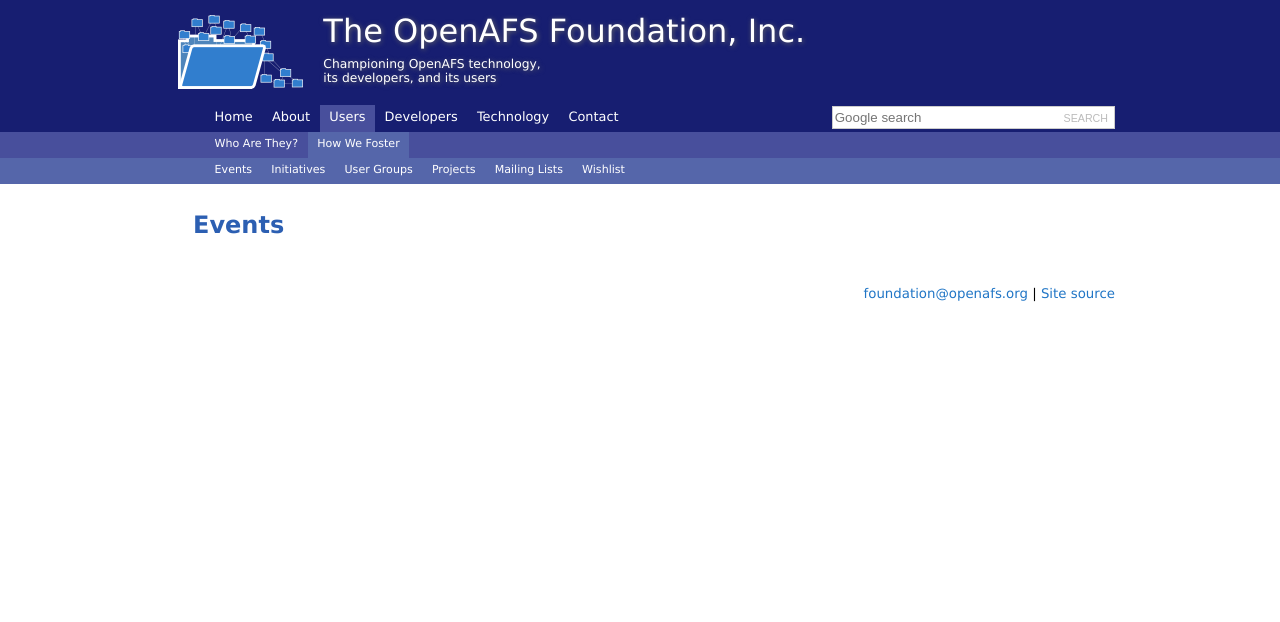
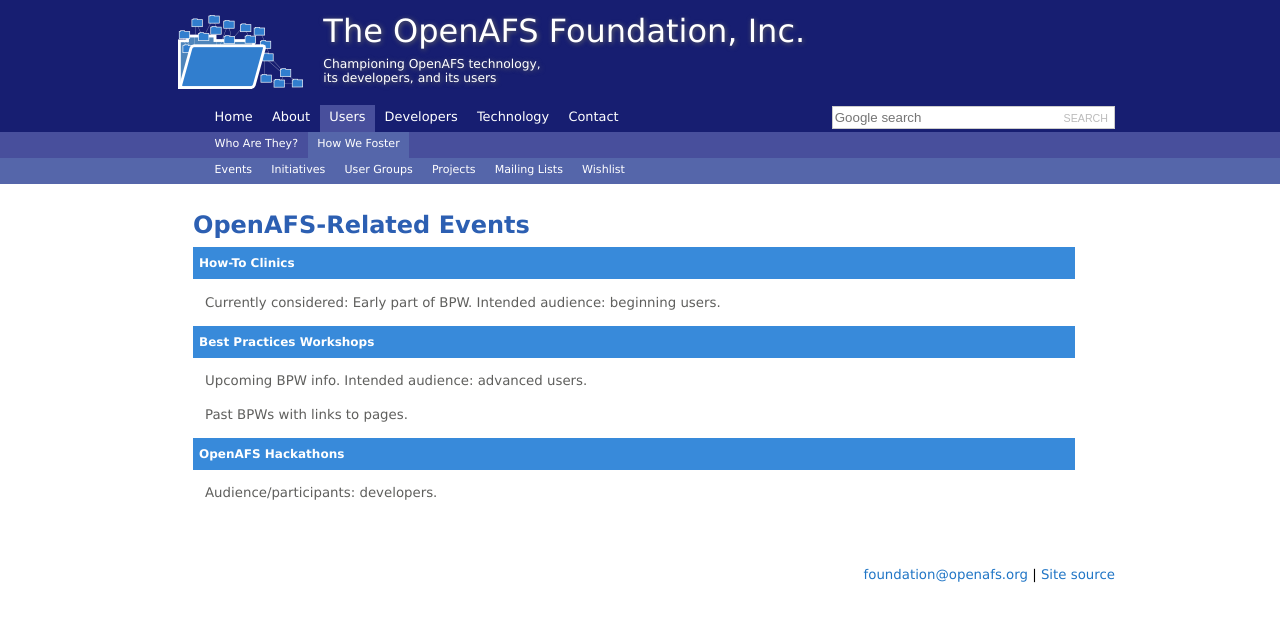
Before and after one commit to openafsfoundation/openafsfoundation.org, a Jekyll site: the page built from users/events/index.md, in a window 1280 px wide. Shown: the top 622 px of the page. Built offline with Jekyll 4.4.1, drawn with Linux system fonts in a browser that asks for light colours.

Commit message:
Update index.md

```diff
--- a/users/events/index.md
+++ b/users/events/index.md
@@ -3,4 +3,21 @@
 nav: [users,how]
 ---
 
-## Events ##
+## OpenAFS-Related Events ##
+
+
+### How-To Clinics ###
+
+Currently considered: Early part of BPW.  Intended audience: beginning users.
+
+
+### Best Practices Workshops ###
+
+Upcoming BPW info.  Intended audience: advanced users.
+
+Past BPWs with links to pages.
+
+
+### OpenAFS Hackathons ###
+
+Audience/participants: developers.
```
